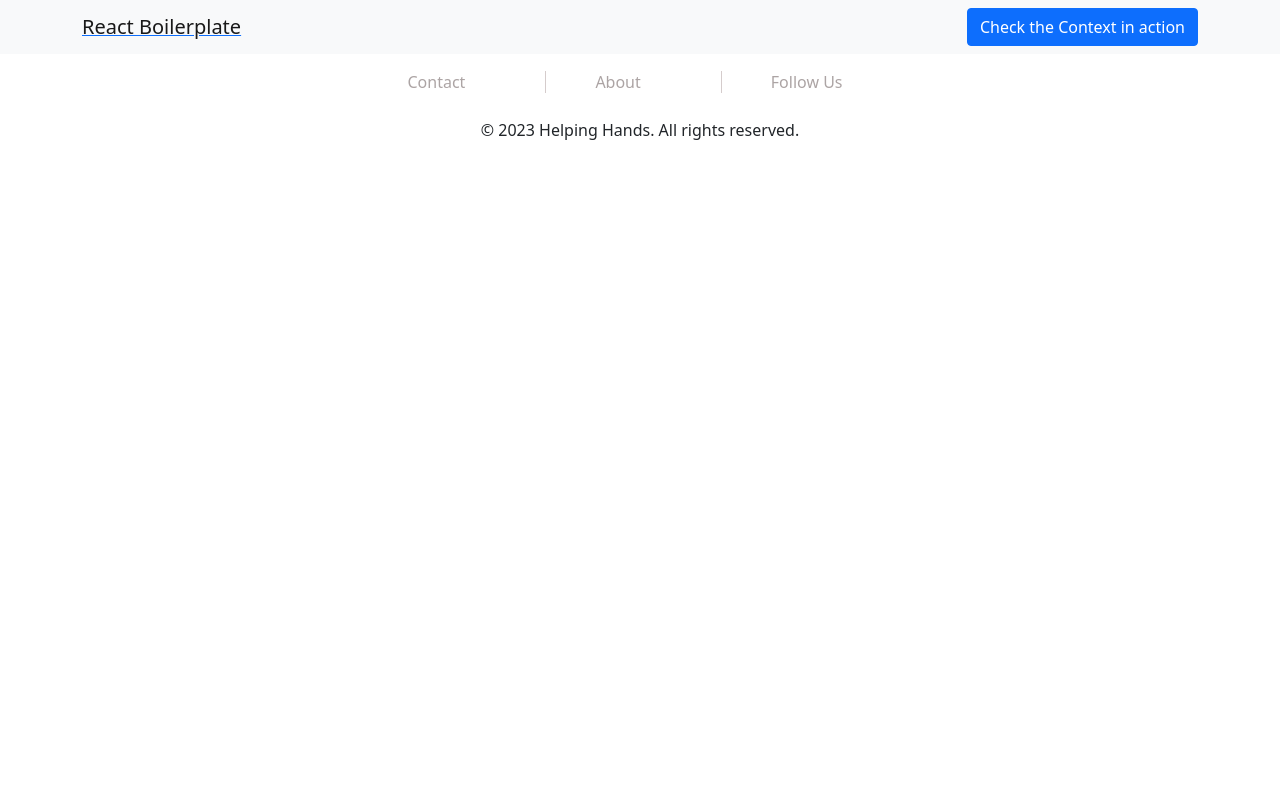
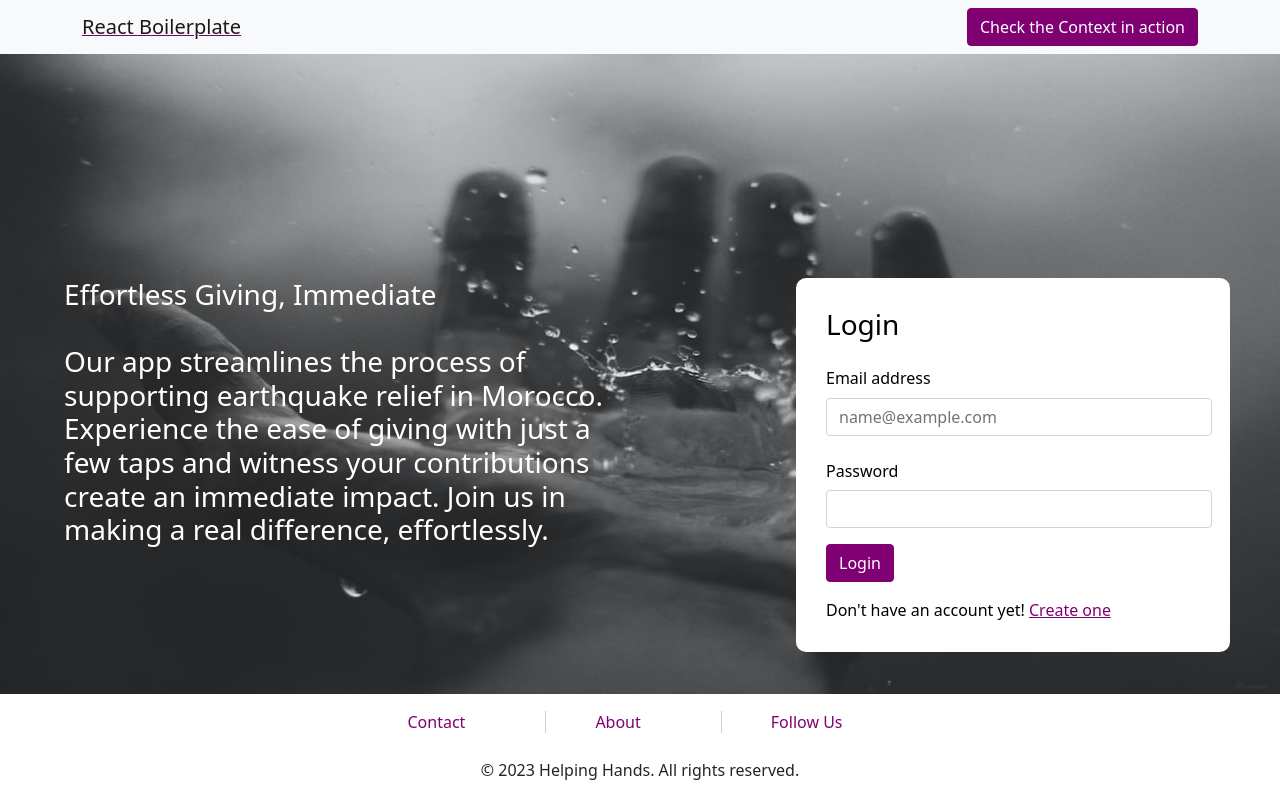
Before and after one commit to dande100/HelpingHands_Morocco-FinalProject, a React app: page /login in a window 1280 px wide. Built offline with nearby package versions, Linux system fonts and the light colour scheme; no server answers.

Commit message:
login and sign in pages are added

```diff
--- a/src/front/js/index.js
+++ b/src/front/js/index.js
@@ -5,7 +5,7 @@ import ReactDOM from "react-dom";
 //include your index.scss file into the bundle
 import "../styles/index.css";
 import "../styles/footer.css";
-
+import "../styles/login.css";
 
 
 //import your own components
--- a/src/front/js/layout.js
+++ b/src/front/js/layout.js
@@ -10,6 +10,8 @@ import injectContext from "./store/appContext";
 
 import { Navbar } from "./component/navbar";
 import { Footer } from "./component/footer";
+import  Login  from "./pages/login";
+import  Signup  from "./pages/signup";
 
 //create your first component
 const Layout = () => {
@@ -28,6 +30,8 @@ const Layout = () => {
                         <Route element={<Home />} path="/" />
                         <Route element={<Demo />} path="/demo" />
                         <Route element={<Single />} path="/single/:theid" />
+                        <Route element={<Login />} path="/login" />
+                        <Route element={<Signup />} path="/signup" />
                         <Route element={<h1>Not found!</h1>} />
                     </Routes>
                     <Footer />
--- /dev/null
+++ b/src/front/js/pages/login.js
@@ -0,0 +1,34 @@
+import React from 'react';
+import { Link } from 'react-router-dom';
+import bannerImgURL from "../../img/banner.jpg";
+
+const Login = () => {
+  return (
+    <>
+       <div className='login-wrapper'>
+         <img src={bannerImgURL} alt="Helpeing hands banner" className='banner-image'/>
+         <div className='row login-text'>
+          <div className='d-flex'>
+          <h3 className='left-login-container'>Effortless Giving, Immediate <br/><br/>Our app streamlines the process of supporting earthquake relief in Morocco. Experience the ease of giving with just a few taps and witness your contributions create an immediate impact. Join us in making a real difference, effortlessly.</h3>
+          <div className='login-container'>
+            <h3 className='mb-4'>Login</h3>
+            <div className="mb-3 row ms-0">
+            <label htmlFor="email" className="form-label">Email address</label>
+            <input type="email" className="form-control" id="emial" placeholder="name@example.com" />
+            </div>
+            <div className="mb-3 row ms-0">
+              <label htmlFor="inputPassword" className="col-form-label">Password</label>
+              <input type="password" className="form-control" id="inputPassword" />
+            </div>
+            <button type="button" className="btn btn-primary">Login</button>
+            <div className='mt-3'>Don't have an account yet! <Link to={'/signup'}>Create one</Link></div>
+          </div>
+          </div>
+         </div>
+       </div>
+
+    </>
+  )
+}
+
+export default Login
--- /dev/null
+++ b/src/front/js/pages/signup.js
@@ -0,0 +1,44 @@
+import React from 'react';
+import { Link } from 'react-router-dom';
+import bannerImgURL from "../../img/banner.jpg";
+
+const Signup = () => {
+  return (
+    <>
+       <div className='login-wrapper'>
+         <img src={bannerImgURL} alt="Helpeing hands banner" className='banner-image'/>
+         <div className='row login-text'>
+          <div className='d-flex'>
+          <h3 className='left-login-container'>Effortless Giving, Immediate <br/><br/>Our app streamlines the process of supporting earthquake relief in Morocco. Experience the ease of giving with just a few taps and witness your contributions create an immediate impact. Join us in making a real difference, effortlessly.</h3>
+          <div className='login-container'>
+            <h3 className='mb-4'>Sign up</h3>
+            <div className='row col'>
+            <div className="mb-3 col-md-6 ms-0">
+              <label htmlFor="firstName" className="form-label">First name</label>
+              <input type="text" className="form-control" id="firstName" placeholder="Enter First name" />
+            </div>
+            <div className="mb-3 col-md-6 ms-0">
+              <label htmlFor="lastName" className="form-label">Last Name</label>
+              <input type="text" className="form-control" id="lastName" placeholder="Enter Last name" />
+            </div>
+            </div>
+            <div className="mb-3 row ms-0">
+              <label htmlFor="email" className="form-label">Email address</label>
+              <input type="email" className="form-control" id="email" placeholder="name@example.com" />
+            </div>
+            <div className="mb-3 row ms-0">
+              <label htmlFor="inputPassword" className="col-form-label">Password</label>
+              <input type="password" className="form-control" id="inputPassword" />
+            </div>
+            <button type="button" className="btn btn-primary">Sign up</button>
+            <div className='mt-3'>Already have an account? <Link to={'/login'}>Login here!</Link></div>
+          </div>
+          </div>
+         </div>
+       </div>
+
+    </>
+  )
+}
+
+export default Signup
--- a/src/front/styles/index.css
+++ b/src/front/styles/index.css
@@ -1,3 +1,10 @@
 /*
     General Styles used on every website (Don't Repeat Yourself)
 */
+.btn-primary {
+    background-color: #800073 !important;
+    border-color: #800073 !important;
+}
+a{
+    color: #800073 !important;
+}
--- /dev/null
+++ b/src/front/styles/login.css
@@ -0,0 +1,29 @@
+.banner-image {
+  width: 100%;
+  height: calc(100vh - 160px);
+}
+.login-wrapper {
+  position: relative;
+}
+.login-text {
+  position: absolute;
+  left: 5%;
+  top: 35%;
+  color: white;
+}
+.left-login-container {
+  width: 45%
+}
+.login-container {
+  width: 35%;
+  background: #fff;
+  border-radius: 10px;
+  padding: 30px;
+  color: black;
+  right: 5%;
+  position: absolute;
+}
+.login-container label {
+  padding-left: 0;
+  margin-left: 0;
+}
```
Also changed, not shown: src/front/img/banner.jpg (added).
